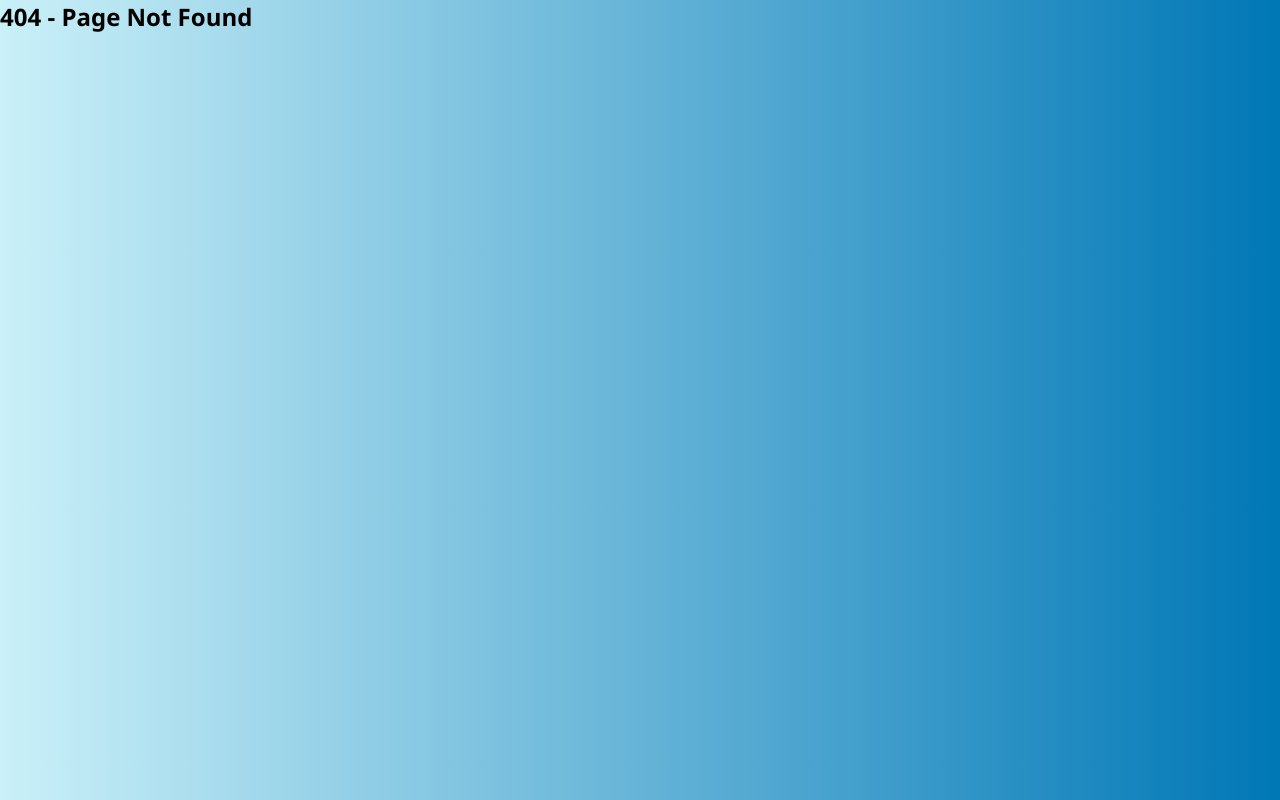
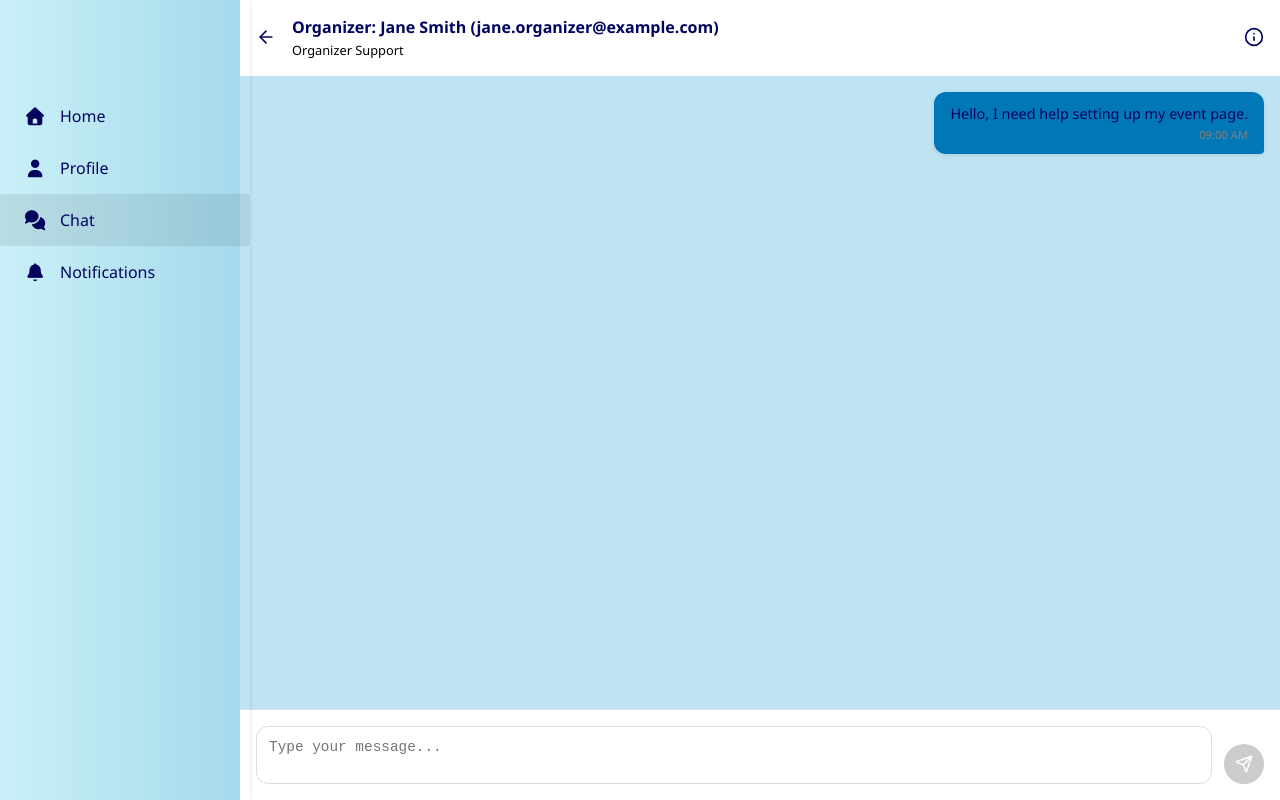
Before and after one commit to Ndivho-Ramatshimbila/FrontEndWeb2, a React (Vite) app: page /admin/chat in a window 1280 px wide. Before the commit this address had no page. Shown: the top 800 px of the page. Built offline with nearby package versions, Linux system fonts and the light colour scheme.

Commit message:
Add AdminChat component and route for admin chat functionality

```diff
--- a/src/App.jsx
+++ b/src/App.jsx
@@ -23,6 +23,7 @@ import AdminProfilePage from './pages/AdminDashboard/AdminProfilePage';
 import AdminLayout from './layouts/AdminLayout';
 import ApprovedScreen from './pages/AdminDashboard/ApprovalScreen';
 import AdminEventDetails from './pages/AdminDashboard/AdminEventDetails';
+import AdminChat from './pages/AdminDashboard/AdminChat';
 
 // Attendee Pages
 import AttendeeLayout from './layouts/AttendeeLayout';
@@ -102,6 +103,7 @@ function App() {
           <Route path="profile" element={<AdminProfilePage />} />
           <Route path="approvals" element={<ApprovedScreen />} />
           <Route path="details/:id" element={<AdminEventDetails />} />
+          <Route path="/admin/chat" element={<AdminChat />} />
         </Route>
 
         {/* ---------- ATTENDEE ROUTES (Nested) ---------- */}
--- /dev/null
+++ b/src/pages/AdminDashboard/AdminChat.jsx
@@ -0,0 +1,58 @@
+import { useNavigate } from "react-router-dom";
+import React, { useState } from "react";
+import ChatHeader from "../../components/ChatHeader";
+import MessageList from "../../components/MessageList";
+import MessageInput from "../../components/MessageInput";
+import '../../styles/components/_chat.scss';
+
+const AdminChat = () => {
+  const navigate = useNavigate();
+
+  // Organizer information (can be dynamic in the future)
+  const organizerName = "Jane Smith";
+  const organizerEmail = "jane.organizer@example.com";
+
+  // Static conversation with this organizer
+  const [messages, setMessages] = useState([
+    {
+      id: "1",
+      text: "Hello, I need help setting up my event page.",
+      sender: "organizer",
+      timestamp: new Date("2025-10-20T09:00:00"),
+    },
+  ]);
+
+  const handleSend = (text) => {
+    const newMsg = {
+      id: Date.now().toString(),
+      text,
+      sender: "admin",
+      timestamp: new Date(),
+    };
+    setMessages((prev) => [...prev, newMsg]);
+
+    setTimeout(() => {
+      const reply = {
+        id: (Date.now() + 1).toString(),
+        text: "Thanks! That answers my question.",
+        sender: "organizer",
+        timestamp: new Date(),
+      };
+      setMessages((prev) => [...prev, reply]);
+    }, 1500);
+  };
+
+  return (
+    <div className="chat-container">
+      <ChatHeader
+        adminName={`Organizer: ${organizerName} (${organizerEmail})`}
+        department="Organizer Support"
+        onBack={() => navigate("/admin")} // ✅ Navigate to AnalyticsDashboard
+      />
+      <MessageList messages={messages} />
+      <MessageInput onSend={handleSend} />
+    </div>
+  );
+};
+
+export default AdminChat;
```
